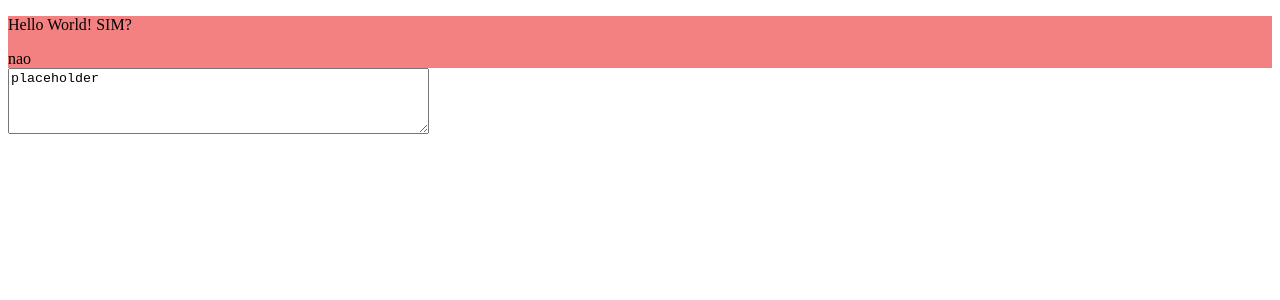
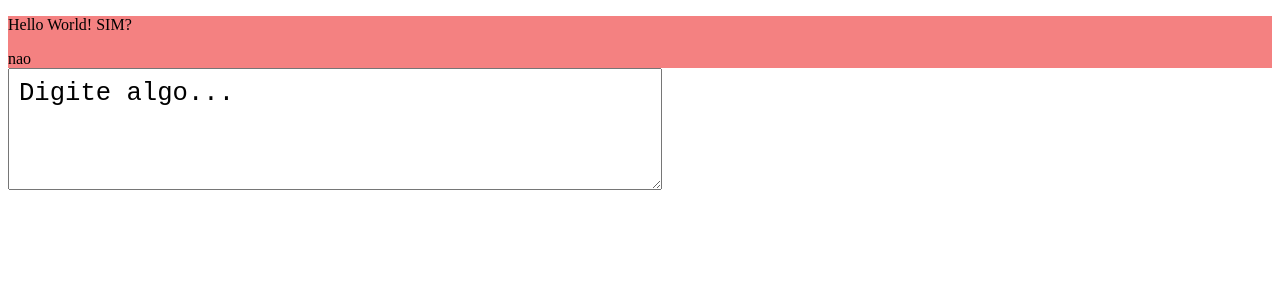
Before and after one commit to devhatt/octopost, a React (Create React App) app: page / in a window 1280 px wide. Shown: the top 300 px of the page. Built offline with nearby package versions, Linux system fonts and the light colour scheme.

Commit message:
fix(created the scss for text area input): created the scss for the text area input and page/components dir

```diff
--- a/src/App.tsx
+++ b/src/App.tsx
@@ -1,4 +1,5 @@
 import { useState } from 'react';
+
 import scss from './App.module.scss';
 
 interface ITest {
--- a/src/index.tsx
+++ b/src/index.tsx
@@ -2,7 +2,7 @@ import React from 'react';
 import ReactDOM from 'react-dom/client';
 
 import App from './App';
-import CustomTextArea from './components/Textarea';
+import CustomTextArea from './pages/components/textArea/Textarea';
 
 const root = ReactDOM.createRoot(
   document.getElementById('root') as HTMLElement
@@ -10,6 +10,6 @@ const root = ReactDOM.createRoot(
 root.render(
   <React.StrictMode>
     <App sim="nao" />
-    <CustomTextArea value="placeholder" />
+    <CustomTextArea value="Digite algo..." />
   </React.StrictMode>
 );
--- /dev/null
+++ b/src/pages/components/textArea/Textarea.scss
@@ -0,0 +1,6 @@
+.textArea {
+  padding: 10px;
+  font-size: 1.6rem;
+  width: 50%;
+  min-height: 100px;
+}
--- a/src/components/Textarea.tsx
+++ b/src/pages/components/textArea/Textarea.tsx
@@ -1,4 +1,5 @@
 import { useState } from 'react';
+import './Textarea.scss';
 
 interface ITextAreaProps {
   value: string;
@@ -13,10 +14,8 @@ function CustomTextArea({ value }: ITextAreaProps) {
 
   return (
     <textarea
+      className="textArea"
       value={inputValue}
-      placeholder="Digite algo..."
-      rows={4}
-      cols={50}
       onChange={handleInputChange}
     />
   );
--- a/tsconfig.json
+++ b/tsconfig.json
@@ -19,7 +19,7 @@
     "paths": {
       "~config/*": ["src/config/*"],
       "~pages/*": ["src/pages/*"],
-      "~components/*": ["src/components/*"],
+      "~components/*": ["src/pages/components/*"],
       "~styles/*": ["src/styles/*"],
       "~store/*": ["src/store/*"],
       "~snippets/*": ["src/snippets/*"],
```
